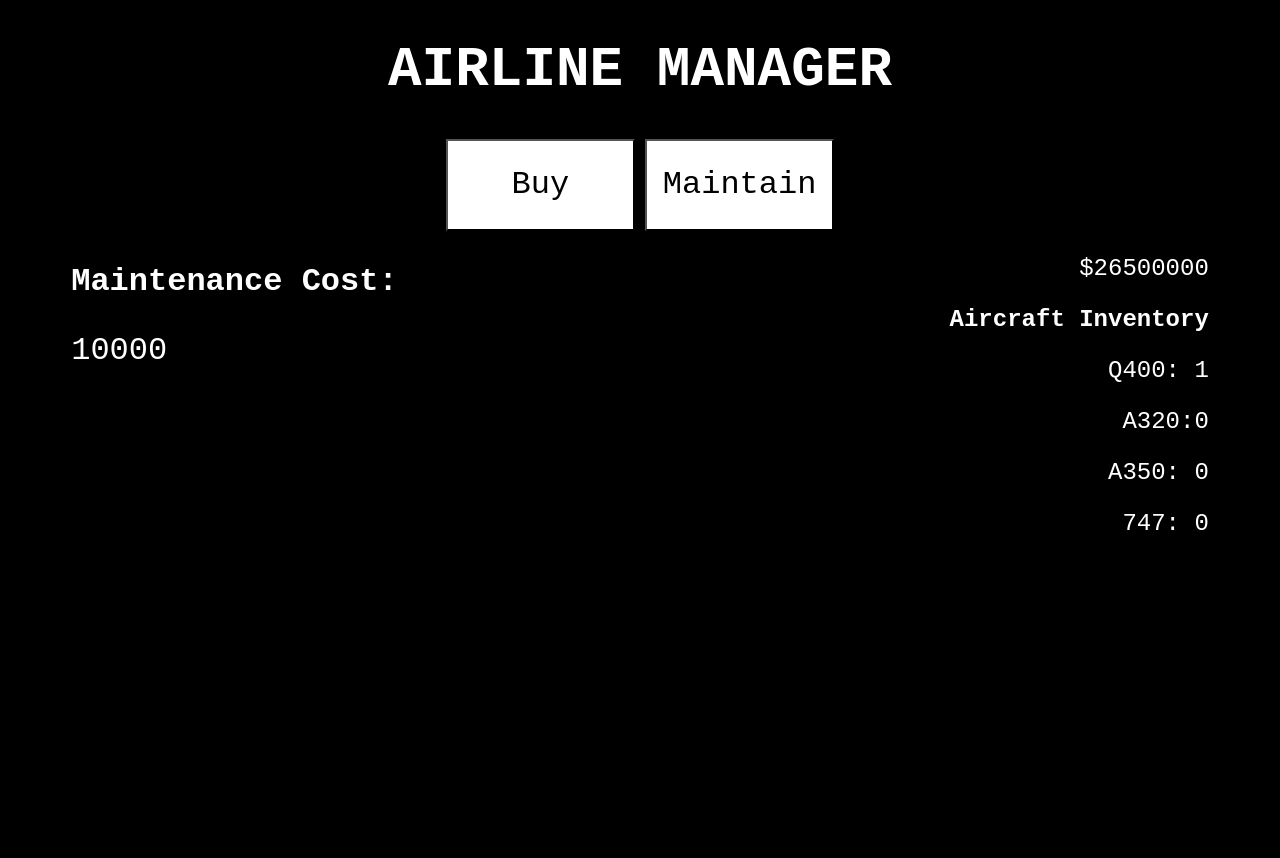
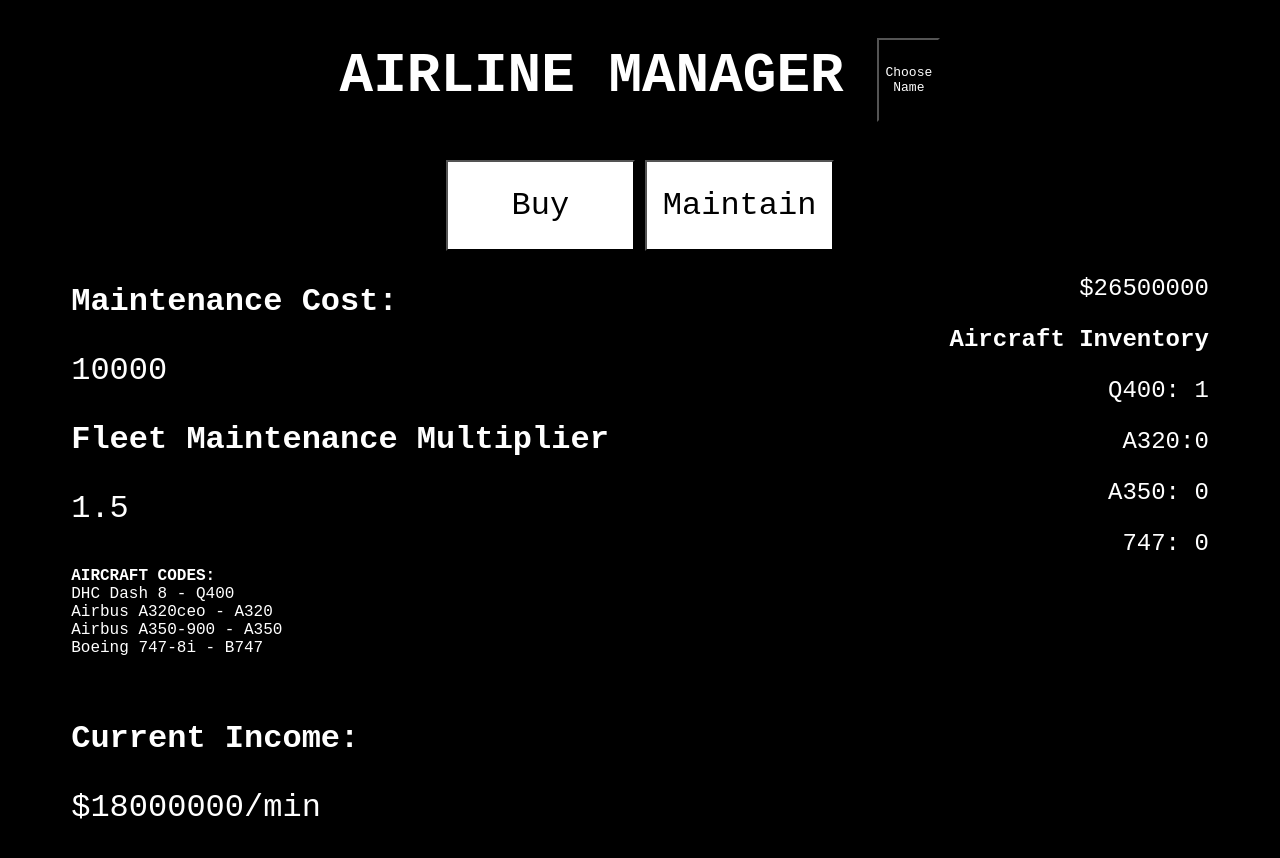
Before and after one commit to FireEntity1/airline-manager, a plain HTML site: page index.html in a window 1280 px wide. Before the commit the page ends 800 px from the top, so only its background shows below. Drawn offline with Linux system fonts and the light colour scheme.

Commit message:
UI | Stats

```diff
--- a/index.html
+++ b/index.html
@@ -7,7 +7,7 @@
 </head>
 <link rel="stylesheet" href="style.css">
 <body>
-    <h1>AIRLINE MANAGER</h1>
+    <h1 id="name">AIRLINE MANAGER <button class="name" onclick="changeName()">Choose Name</button></h1>
     <div class="button">
     <button onclick="buyPrompt()">Buy</button>
     <button onclick="maintain()">Maintain</button>
@@ -23,11 +23,18 @@
 
 <div class="maintenance">
     <p><b>Maintenance Cost: </b> <p id="maintainCost"></p></p>
+    <p><b>Fleet Maintenance Multiplier</b><p id="multDisplay"></p></p>
 </div>
 
-<div class="codeList">
+<div class="codelist">
+    <p><b>AIRCRAFT CODES:</b> <br>
+    DHC Dash 8 - Q400 <br>
+    Airbus A320ceo - A320 <br>
+    Airbus A350-900 - A350 <br>
+    Boeing 747-8i - B747</p>
+</div>
 
-</div>
+<div class="income"><p><b>Current Income:</b></p><p id="income"></p></div>
 
 </body>
 </html>
--- a/index.js
+++ b/index.js
@@ -4,6 +4,8 @@ var amt_a350 = 0
 var amt_747 = 0
 var maintenanceM = 1.5
 var maintainCost = 0
+var income = 0
+var airlineName = "Airline Manager"
 
 const q400_cost = 27000000
 const a320_cost = 100000000
@@ -104,18 +106,22 @@ function flyA350() {
 
 function maintenance() {
     maintenanceM -= 0.05
+    maintenanceM = Math.round(maintenanceM * 100) / 100
     update()
 }
 
 
 function update() {
+    maintainCost = (amt_q400 * 10000) + (amt_a320 * 20000) + (amt_a350 * 50000) + (amt_747 * 50000000 * maintenanceM * 4)
+    income = (amt_q400 * 500000 * maintenanceM * 24) + (amt_a320 * 200000 * maintenanceM * 8) + (amt_a350 * 1000000)
     document.getElementById("money").innerHTML = "$" + money
     document.getElementById("q400").innerHTML = "Q400: " + amt_q400
     document.getElementById("a320").innerHTML = "A320:" + amt_a320
     document.getElementById("a350").innerHTML = "A350: "+ amt_a350
     document.getElementById("747").innerHTML = "747: " + amt_747
-    maintainCost = (amt_q400 * 10000) + (amt_a320 * 20000) + (amt_a350 * 50000) + (amt_747 * 100000)
     document.getElementById("maintainCost").innerHTML = maintainCost
+    document.getElementById("multDisplay").innerHTML = maintenanceM
+    document.getElementById("income").innerHTML = "$" + income + "/min"
 }
 
 function maintain() {
@@ -123,3 +129,8 @@ function maintain() {
     money -= maintainCost
     update()
 }
+
+function changeName(){
+    airlineName = prompt("Airline Name?")
+    document.getElementById("name").innerHTML = airlineName
+}
--- a/style.css
+++ b/style.css
@@ -38,3 +38,23 @@ button {
     text-align: left;
     margin-left: 5%;
 }
+
+.codelist {
+    margin-top: 25%;
+    display:contents left;
+    text-align: left;
+    margin-left: 5%;
+}
+
+.income {
+    font-size: xx-large;
+    margin-left: 5%;
+    margin-top: 5%;
+}
+.name {
+    background-color: black;
+    color: white;
+    font-size: small;
+    width: 5%;
+    height: 3%;
+}
```
